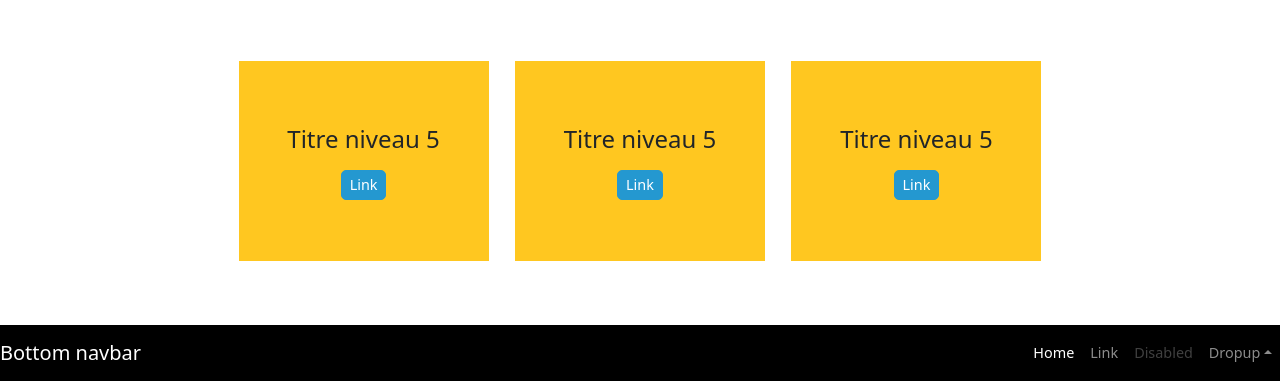
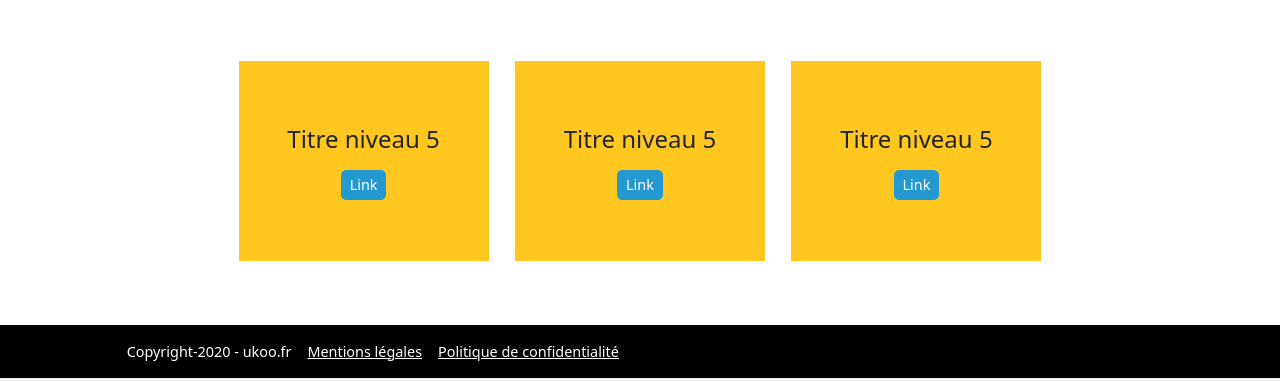
Before and after one commit to Littlebirdwarrior/ukko-bootstrap, a website: page index.html in a window 1280 px wide. Shown: the part 1416-1797 px from the top of the page. Drawn offline with nearby package versions, Linux system fonts and the light colour scheme.

Commit message:
footer ok

```diff
--- a/index.html
+++ b/index.html
@@ -248,30 +248,18 @@
     <!-- FOOTER -->
     <footer class="container-fluid">
         <nav class="navbar navbar-expand-sm navbar-dark bg-dark">
-            <div class="container-fluid">
-                <a class="navbar-brand" href="#">Bottom navbar</a>
-                <div class="" id="">
+            <div class="container col-10">
                 <ul class="navbar-nav">
                     <li class="nav-item">
-                            <a class="nav-link active" aria-current="page" href="#">Home</a>
+                        <a class="nav-link active" aria-current="page" href="#">Copyright-2020 - ukoo.fr</a>
                     </li>
                     <li class="nav-item">
-                            <a class="nav-link" href="#">Link</a>
+                        <a class="nav-link active text-decoration-underline" href="#">Mentions légales</a>
                     </li>
                     <li class="nav-item">
-                            <a class="nav-link disabled" href="#" tabindex="-1" aria-disabled="true">Disabled</a>
-                        </li>
-                        <li class="nav-item dropup">
-                            <a class="nav-link dropdown-toggle" href="#" id="dropdown10" data-bs-toggle="dropdown"
-                               aria-expanded="false">Dropup</a>
-                            <ul class="dropdown-menu" aria-labelledby="dropdown10">
-                                <li><a class="dropdown-item" href="#">Action</a></li>
-                                <li><a class="dropdown-item" href="#">Another action</a></li>
-                                <li><a class="dropdown-item" href="#">Something else here</a></li>
-                            </ul>
+                        <a class="nav-link active text-decoration-underline" href="#" tabindex="-1" aria-disabled="true">Politique de confidentialité</a>
                     </li>
                 </ul>
-                </div>
             </div>
         </nav>
     </footer>
```
Lines whose indentation alone changed are shown as unchanged.
